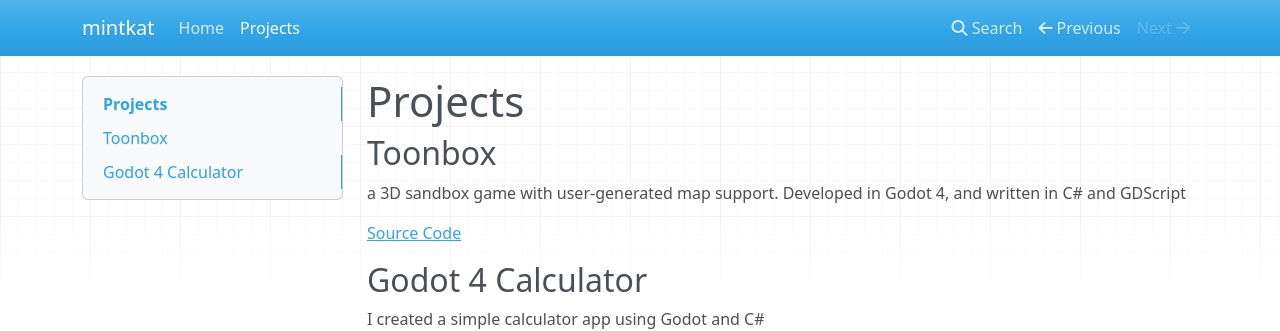
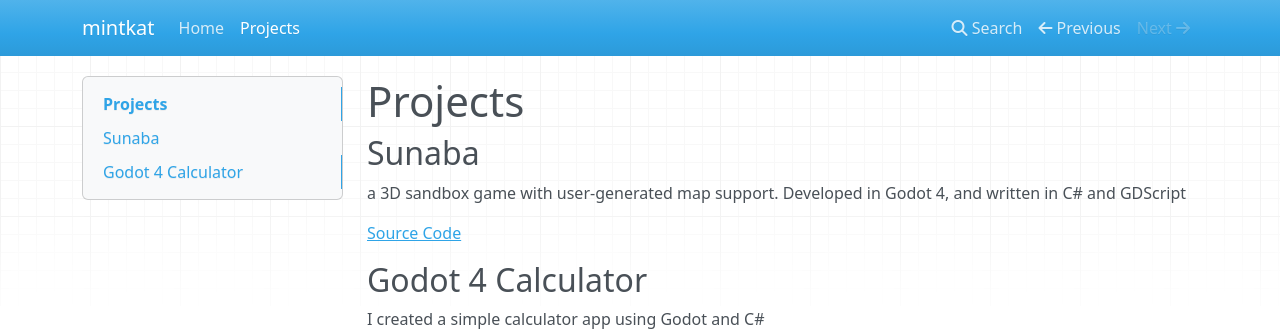
Before and after one commit to mintkatdotcom/m1ntkat.github.io, an MkDocs documentation site: the page built from docs/projects.md, in a window 1280 px wide. Shown: the top 331 px of the page. Built offline with MkDocs 1.6.1, drawn with Linux system fonts in a browser that asks for light colours; nearby versions of some CDN libraries.

Commit message:
Update projects.md

```diff
--- a/docs/projects.md
+++ b/docs/projects.md
@@ -1,10 +1,10 @@
 # Projects
 
-## Toonbox
+## Sunaba
 
 a 3D sandbox game with user-generated map support. Developed in Godot 4, and written in C# and GDScript
 
-[Source Code](https://github.com/m1ntkat/Toonbox)
+[Source Code](https://github.com/m1ntkat/sunaba)
 
 ## Godot 4 Calculator
 
```
